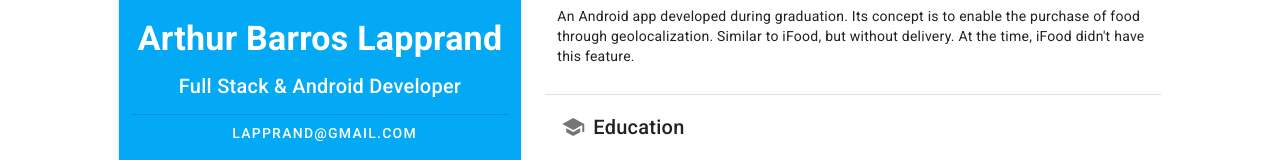
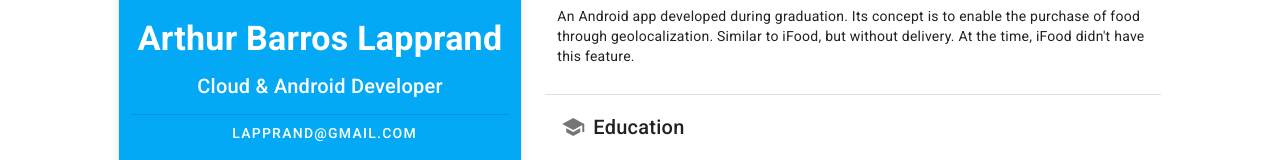
Before and after one commit to lapprand/nuxt-cv, a Nuxt app: page / in a window 1280 px wide. Shown: the part 298-458 px from the top of the page. Built offline with nearby package versions, Linux system fonts and the light colour scheme; what vue-flag-icon would draw is missing.

Commit message:
docs: update job text

```diff
--- a/locale/en.js
+++ b/locale/en.js
@@ -1,7 +1,7 @@
 export default {
   info: {
     name: "Arthur Barros Lapprand",
-    job: "Full Stack & Android Developer",
+    job: "Cloud & Android Developer",
     github: "https://github.com/lapprand",
     linkedin: "https://www.linkedin.com/in/lapprand/",
     email: "mailto:lapprand@gmail.com"
--- a/locale/pt.js
+++ b/locale/pt.js
@@ -1,7 +1,7 @@
 export default {
   info: {
     name: "Arthur Barros Lapprand",
-    job: "Desenvolvedor Full Stack & Android",
+    job: "Desenvolvedor para a nuvem e desenvolvedor Android",
     github: "https://github.com/lapprand",
     linkedin: "https://www.linkedin.com/in/lapprand/",
     email: "mailto:lapprand@gmail.com"
```
